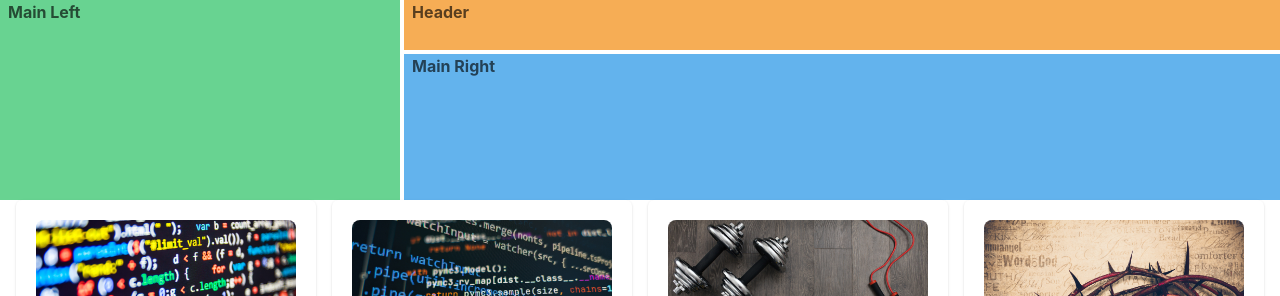
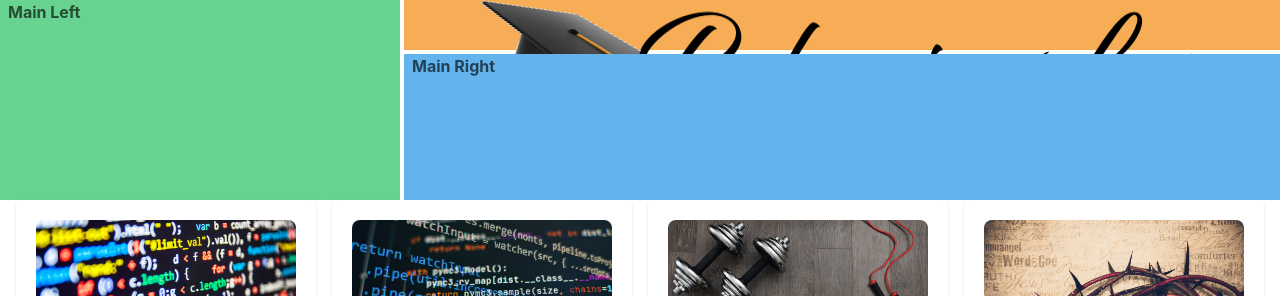
Before and after one commit to 3zbyjd/rlomuniv, a React (Vite) app: page / in a window 1280 px wide. Shown: the top 296 px of the page. Built offline with nearby package versions, Linux system fonts and the light colour scheme.

Commit message:
Messing with chakra ui table.

```diff
--- a/src/components/SiteHeader.tsx
+++ b/src/components/SiteHeader.tsx
@@ -1,4 +1,4 @@
-import {Grid, GridItem} from "@chakra-ui/react";
+import {Grid, GridItem, Image} from "@chakra-ui/react";
 // import LogIn from "./LogIn";
 
 function SiteHeader() {
@@ -15,7 +15,11 @@ function SiteHeader() {
         fontWeight='bold'
       >
         <GridItem pl='2' bg='orange.300' area={'header'}>
-          Header
+          <Image
+            src="/assets/img/rlom_univ_logo.png"
+            alt="RLOM University Logo"
+            pb={2}
+          />
         </GridItem>
         <GridItem pl='2' bg='green.300' area={'mainL'}>
           Main Left
```
